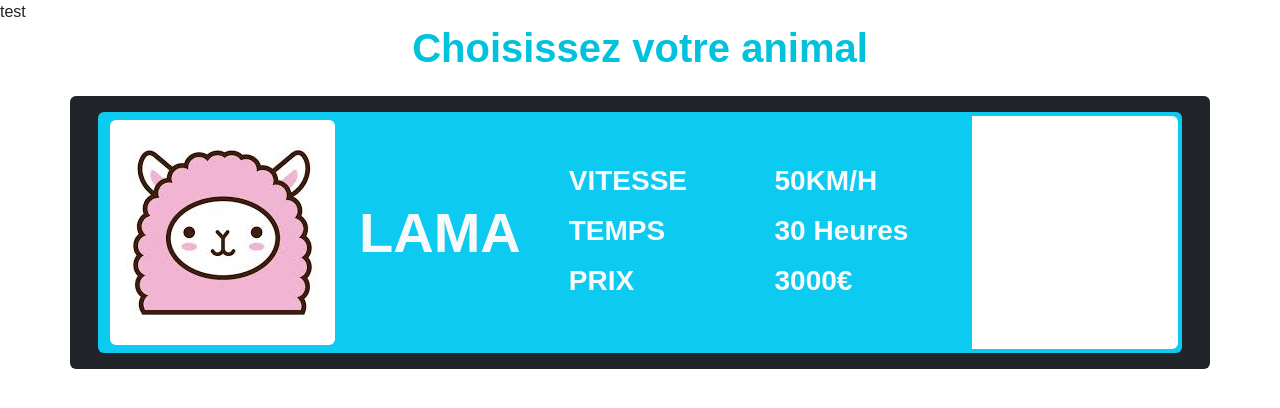
After one commit to V-Gillet/WCS-AniRent, a PHP site: template src/View/Animal/listAnimals.html.twig in a window 1280 px wide. The commit adds this page. Shown: the top 408 px of the page. Run offline with PHP 8.4, Linux system fonts and the light colour scheme; the template is opened without the code that fills it, so the values that code supplies are empty; some libraries are stand-ins or nearby versions.

Commit message:
Started animal page

```diff
--- a/src/Controller/AnimalController.php
+++ b/src/Controller/AnimalController.php
@@ -9,6 +9,6 @@
      */
     public function index(): string
     {
-        return $this->twig->render('Animal/index.html.twig');
+        return $this->twig->render('Animal/listAnimals.html.twig');
     }
 }
--- /dev/null
+++ b/src/View/Animal/listAnimals.html.twig
@@ -0,0 +1,16 @@
+{% extends "/layout.html.twig" %}
+
+{% block title %}Liste des animaux
+{% endblock %}
+
+{% block content %}
+	<h1 class="h1 fw-bold text-center mb-4">Choisissez votre animal</h1>
+	<div class="container containerAnimal bg-dark rounded py-3">
+			<div class="row mx-3 rowAnimal bg-info rounded">
+				<div class="col d-flex"><img class="my-2 me-4 rounded" src="/assets/images/lama.jpeg" alt=""><div class="col align-self-center fw-bold display-4 text-light">LAMA</div></div>
+				<div class="col flex-wrap mt-5 fw-bold fs-3 ms-4 text-light">VITESSE <div class="mt-2">TEMPS</div> <div class="mt-2">PRIX</div></div>
+				<div class="col flex-wrap mt-5 fw-bold fs-3 text-light">50KM/H <div class="mt-2">30 Heures</div> <div class="mt-2">3000€</div></div>
+				<div class="col rounded-end bg-white m-1"></div>
+			</div>
+	</div>
+{% endblock %}
```
Also changed, not shown: public/assets/css/scss/_animals.scss (added), public/assets/css/style.css, public/assets/css/style.scss, public/assets/images/lama.jpeg (added), 2 other files.
